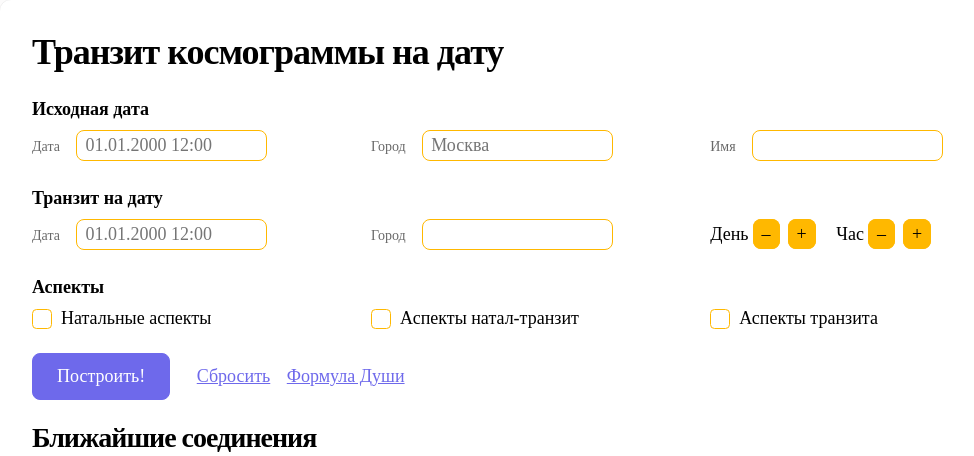
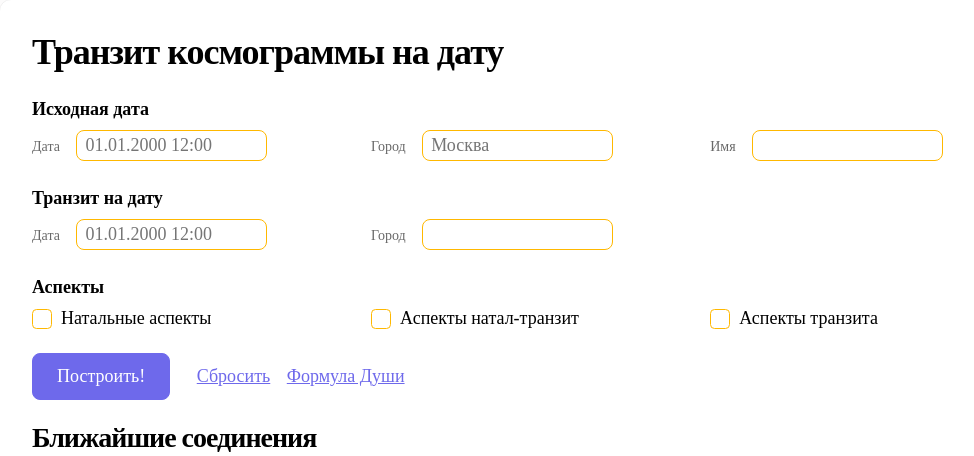
Before and after one commit to mosigo/astrogor, a Flask app: template templates/transit.html in a window 1280 px wide. Shown: the part 148-604 px from the top of the page, without its empty margins (101-1075 px from the left). Run offline with Flask 2, Linux system fonts and the light colour scheme; the template is opened without the code that fills it: most values are stand-ins (such as "Sample title", 1, 10 or a date in 2020); parts of the project's set-up code (start-up, migrations or seed data) failed here and were passed over; some web fonts are replaced.

Commit message:
Хотфикс для робота Яндекса — убираем кнопки Плюс и Минус на странице с транзитами.

```diff
--- a/templates/transit.html
+++ b/templates/transit.html
@@ -37,13 +37,6 @@
             {{ marcos.render_text_input('transit-day', transit_day, 'Дата', '01.01.2000 12:00', 4) }}
             {{ marcos.render_text_input('current-city', current_city, 'Город', '', 5) }}
 
-            <div class="form-field">
-                <label></label>
-                День<a href="{{prev_link}}" class="control">–</a><a href="{{next_link}}" class="control">+</a>
-                <span class="spacer-h"></span>
-                Час<a href="{{prev_link_hour}}" class="control">–</a><a href="{{next_link_hour}}" class="control">+</a>
-            </div>
-
             <div class="form-header">Аспекты</div>
 
             {{ marcos.render_checkbox('show-source', show_source, 'Натальные аспекты', 6) }}
```
